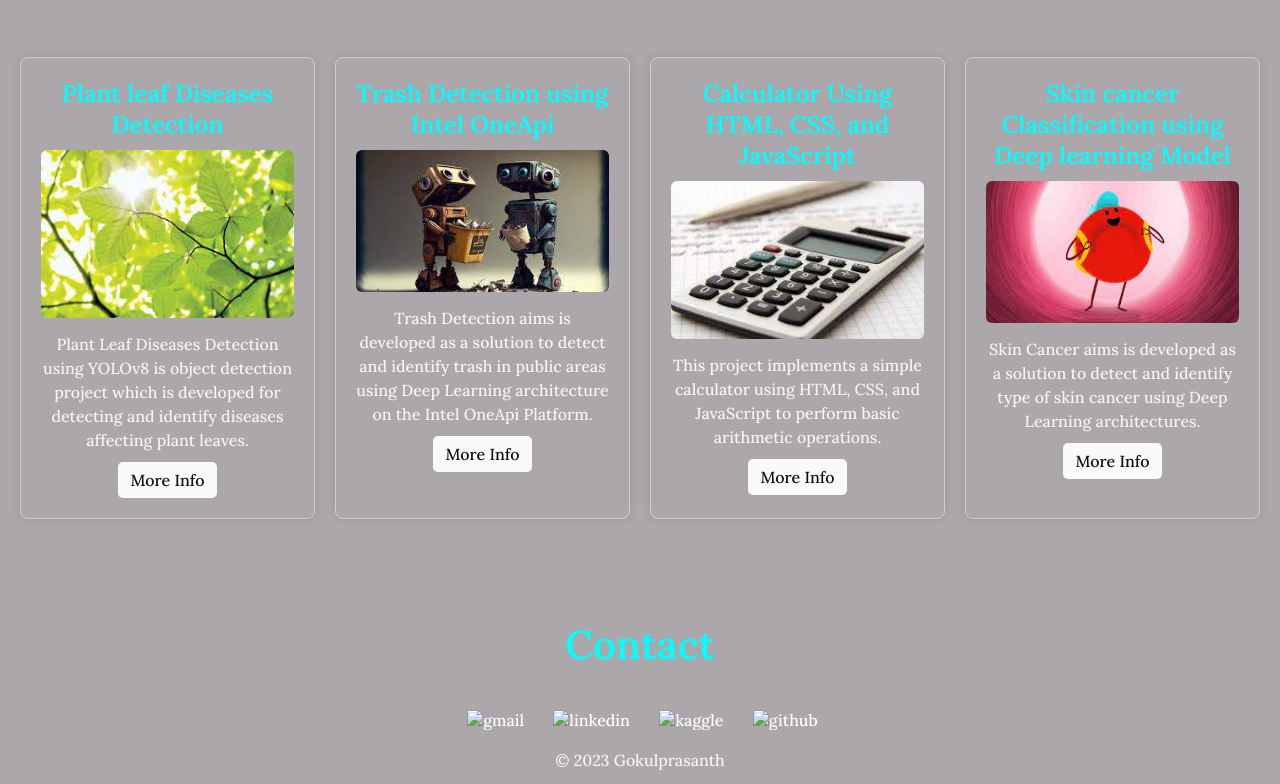
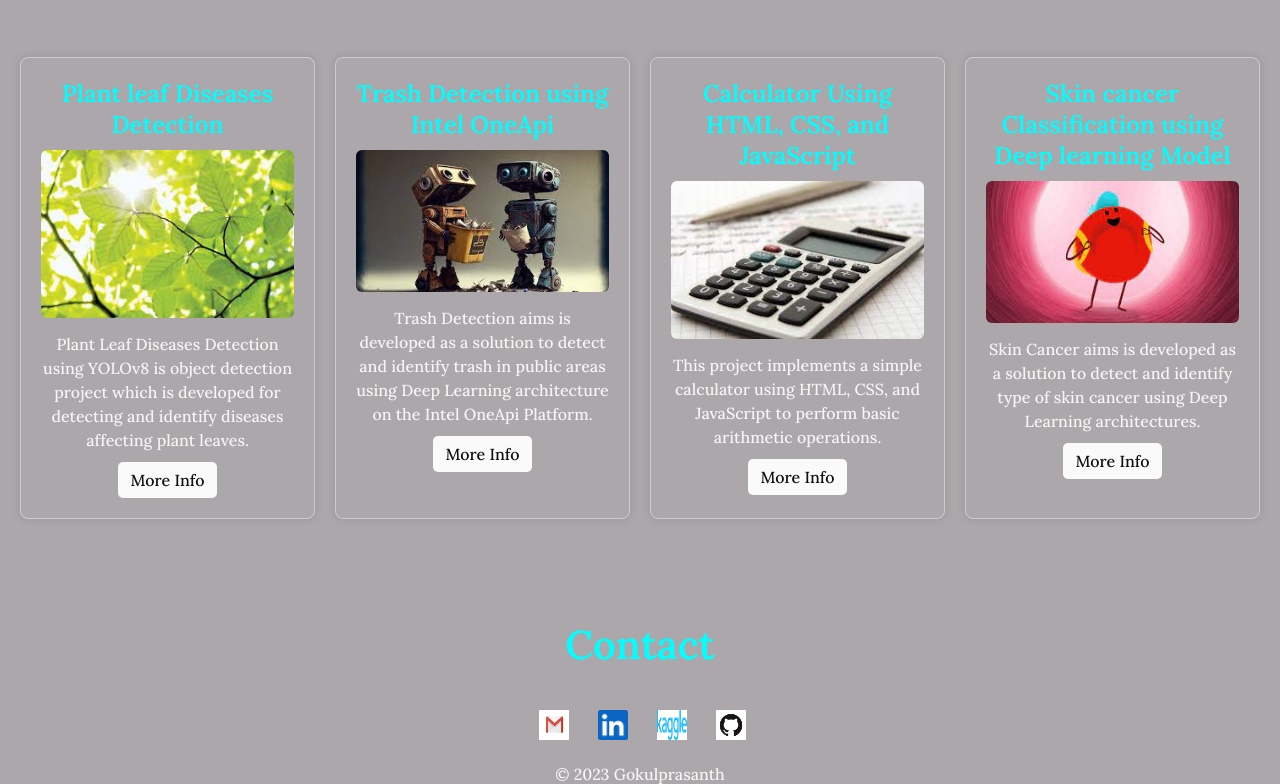
Before and after one commit to Gokulprasanth-t/Portfolio, a plain HTML site: page index.html in a window 1280 px wide. Shown: the part 3779-4563 px from the top of the page. Drawn offline with nearby package versions, Linux system fonts and the light colour scheme; the site is published under a folder, as on GitHub Pages, so addresses that start at the root find nothing.

Commit message:
index.html

```diff
--- a/index.html
+++ b/index.html
@@ -230,16 +230,16 @@
     <footer class="Contact">
         <div class="social-links">
           <a href="mailto:gokulprasanth09092003@gmail.com" target="_blank" class="social-link"><i class="fa fa-envelope"></i>
-        <img src="/images/gmail.jpeg" alt="gmail" width="30px" height="30px">
+        <img src="images/gmail.jpeg" alt="gmail" width="30px" height="30px">
         </a>
           <a href="https://www.linkedin.com/in/gokulprasanth-t-91581b225/" target="_blank" class="social-link"><i class="fa fa-linkedin"></i>
-             <img src="/images/linkedin.png" alt="linkedin" width="30px" height="30px">
+             <img src="images/linkedin.png" alt="linkedin" width="30px" height="30px">
             </a>
           <a href="https://www.kaggle.com/gokulprasantht" target="_blank" class="social-link"><i class="fa fa-kaggle"></i>
-            <img src="/images/kaggle.png" alt="kaggle" width="30px" height="30px">
+            <img src="images/kaggle.png" alt="kaggle" width="30px" height="30px">
         </a>
           <a href="https://github.com/Gokulprasanth-t" target="_blank" class="social-link"><i class="fa fa-github"></i>
-            <img src="/images/github.png" alt="github" width="30px" height="30px">
+            <img src="images/github.png" alt="github" width="30px" height="30px">
         </a>
         </div>
 
```
